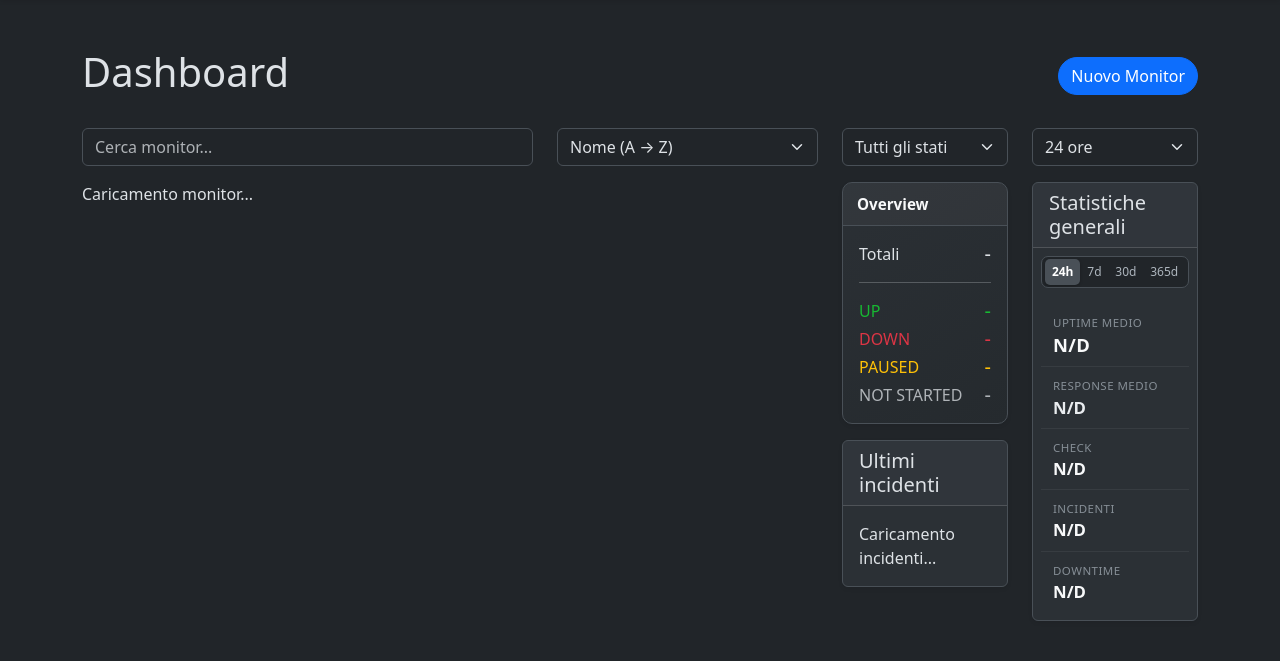
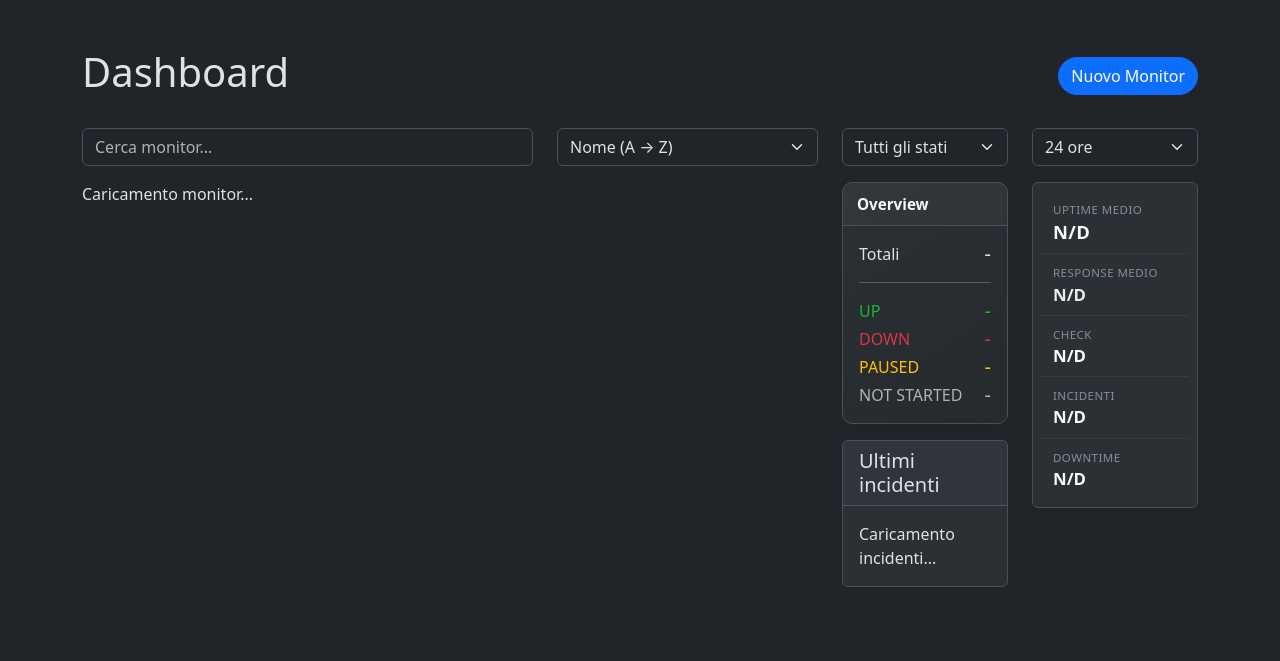
Before and after one commit to projectsrl-git/uptime-monitor, a Django app: page / in a window 1280 px wide. Shown: the part 57-718 px from the top of the page. Run offline with Django 5.2, Linux system fonts and the light colour scheme; data that the repository does not hold is empty.

Commit message:
Refactor dashboard and monitor charts templates by removing statistics period buttons and improving layout for better clarity

```diff
--- a/frontend/static/js/dashboard.js
+++ b/frontend/static/js/dashboard.js
@@ -31,29 +31,7 @@ const searchInput = document.getElementById("search-monitor");
 const orderingSelect = document.getElementById("ordering-monitor");
 const statusFilter = document.getElementById("status-filter");
 const uptimePeriod = document.getElementById("uptime-period");
-let statisticsPeriod = "24h";
 
-document
-    .querySelectorAll(".stats-period button")
-    .forEach(button => {
-
-        button.addEventListener("click", async () => {
-
-            document
-                .querySelectorAll(".stats-period button")
-                .forEach(btn => {
-                    btn.classList.remove("active");
-                });
-
-            button.classList.add("active");
-
-            statisticsPeriod =
-                button.dataset.period;
-
-            await loadGeneralStatistics();
-        });
-
-    });
 
 const statistics = {
     total: document.getElementById("total-monitors"),
@@ -128,7 +106,12 @@ statusFilter.addEventListener(
 
 uptimePeriod.addEventListener(
     "change",
-    loadMonitors
+    async () => {
+
+        await loadMonitors();
+        await loadGeneralStatistics();
+
+    }
 );
 
 
@@ -498,7 +481,7 @@ async function loadGeneralStatistics() {
     try {
 
         const data = await apiFetch(
-            `/api/statistics/?period=${statisticsPeriod}`
+            `/api/statistics/?period=${uptimePeriod.value}`
         );
 
         const uptimeElement =
--- a/frontend/templates/dashboard.html
+++ b/frontend/templates/dashboard.html
@@ -130,46 +130,7 @@ Dashboard
 
                 <div class="card shadow-sm sticky-top" style="top:20px;">
 
-                    <div class="card-header">
-                        <h5 class="mb-0">
-                            Statistiche generali
-                        </h5>
-                    </div>
-
-
                     <div class="card-body p-2">
-                        <!-- periodo statistiche -->
-                        <div class="btn-group btn-group-sm w-100 mb-3 stats-period" role="group">
-
-                            <button
-                                type="button"
-                                class="btn px-1 active"
-                                data-period="24h">
-                                24h
-                            </button>
-
-                            <button
-                                type="button"
-                                class="btn px-1"
-                                data-period="7d">
-                                7d
-                            </button>
-
-                            <button
-                                type="button"
-                                class="btn px-1"
-                                data-period="30d">
-                                30d
-                            </button>
-
-                            <button
-                                type="button"
-                                class="btn px-1"
-                                data-period="365d">
-                                365d
-                            </button>
-
-                        </div>
 
                         <!-- uptime -->
                         <div class="general-stat-item">
--- a/frontend/templates/monitor_detail/monitor_charts.html
+++ b/frontend/templates/monitor_detail/monitor_charts.html
@@ -16,10 +16,6 @@ Analisi grafici - {{ monitor.name }}
             <h1 class="mb-1">
                 {{ monitor.name }}
             </h1>
-
-            <div class="text-muted">
-                Analisi grafici
-            </div>
         </div>
 
         <a
```
